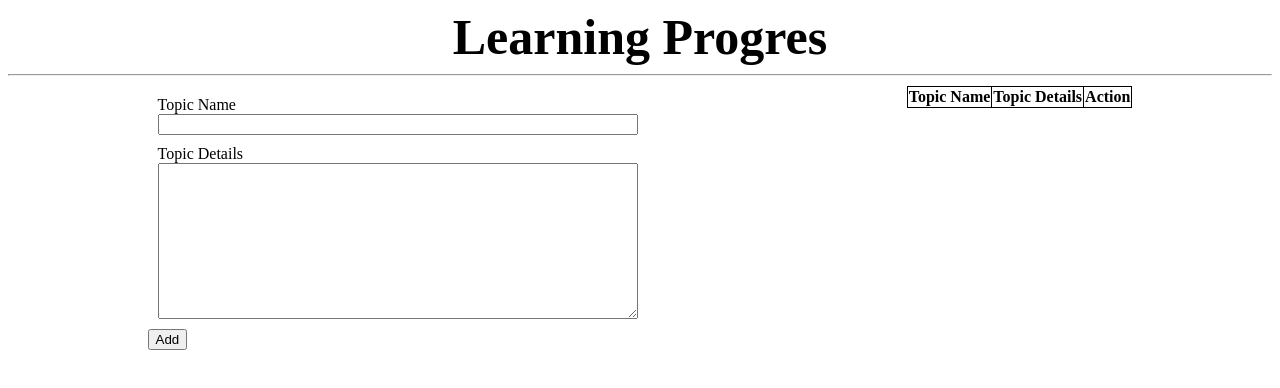
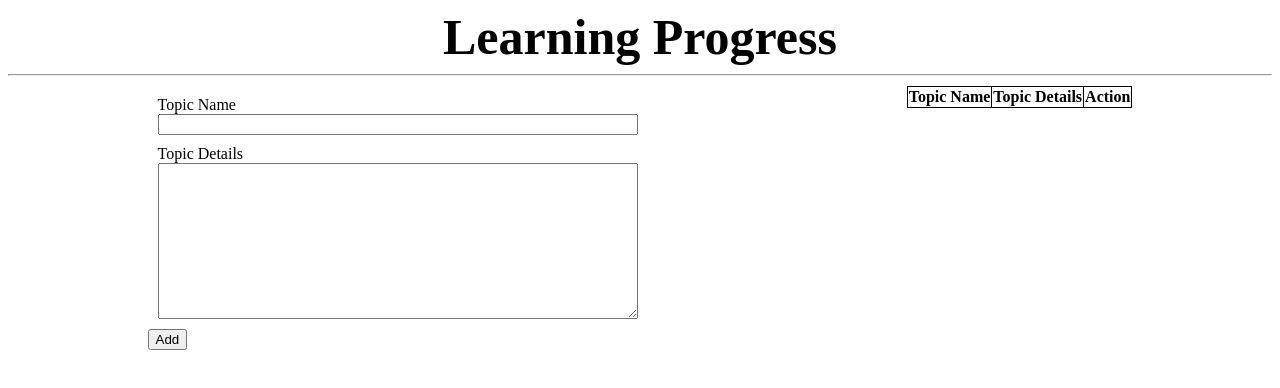
Before and after one commit to Moheb619/Day1_Task, a plain HTML site: page index.html in a window 1280 px wide. Drawn offline with Linux system fonts and the light colour scheme.

Commit message:
Spelling Correction

```diff
--- a/index.html
+++ b/index.html
@@ -8,7 +8,7 @@
     <title>Progress</title>
   </head>
   <body>
-    <div class="header">Learning Progres</div>
+    <div class="header">Learning Progress</div>
     <hr />
     <div class="container rowDisplay" id="containerDiv">
       <form class="form">
```
